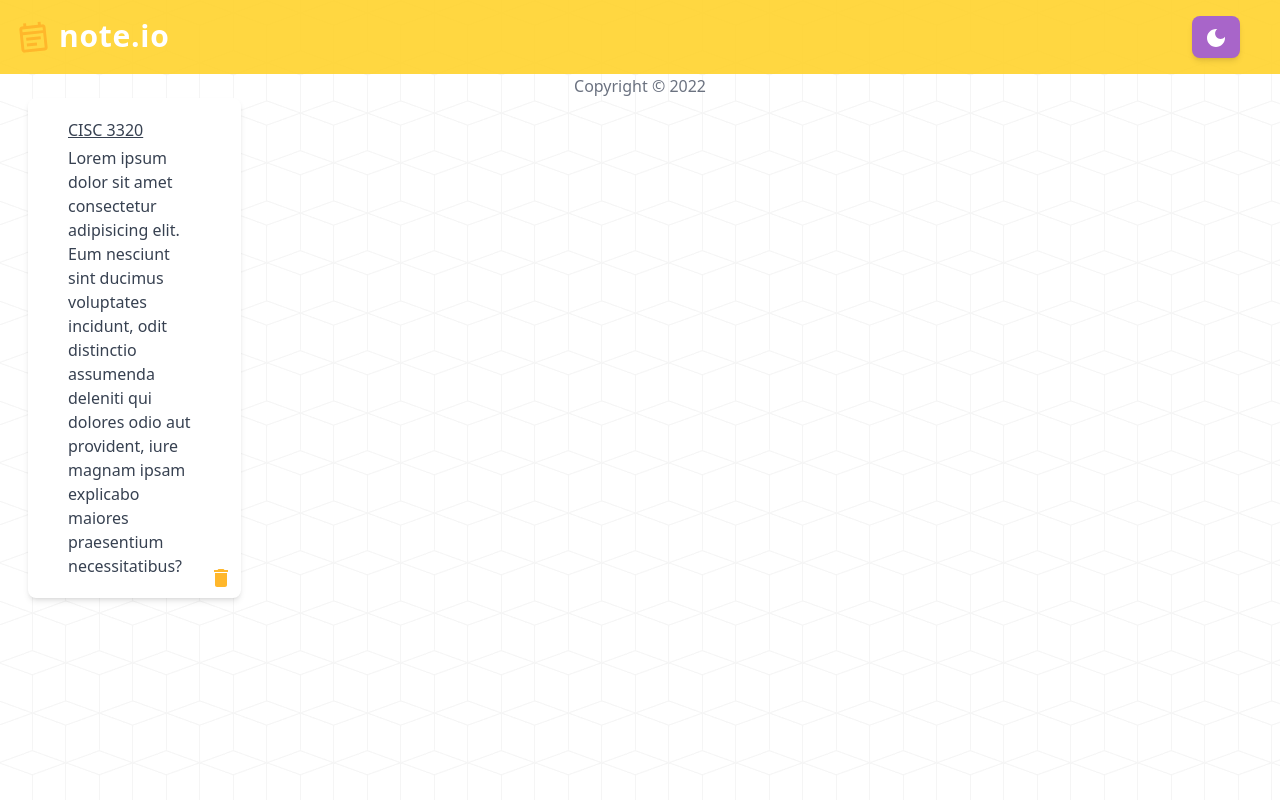
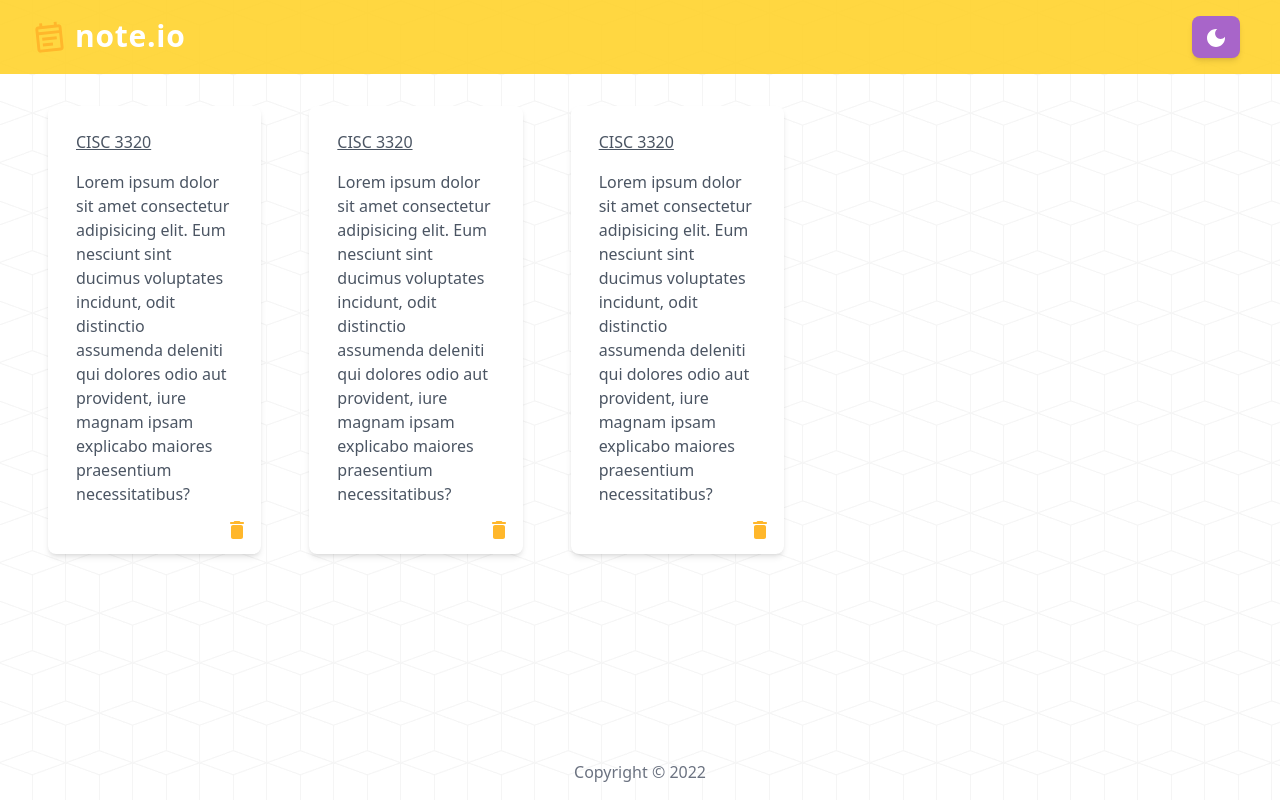
Before and after one commit to Cwong2255/note.io, a React (Create React App) app: page / in a window 1280 px wide. Built offline with nearby package versions, Linux system fonts and the light colour scheme.

Commit message:
Completing Note and CreateArea components, need to add functionality of adding note

```diff
--- a/src/Components/App.jsx
+++ b/src/Components/App.jsx
@@ -6,8 +6,10 @@ function App() {
   return (
     <div>
       <Header />
+      <Note />
+      <Note />
+      <Note />
       <Footer />
-      <Note />
     </div>
   );
 }
--- a/src/Components/CreateArea.jsx
+++ b/src/Components/CreateArea.jsx
@@ -0,0 +1,21 @@
+import AddBoxRoundedIcon from "@mui/icons-material/AddBoxRounded";
+import React from "react";
+function CreateArea() {
+  return (
+    <div className="flex justify-center h-1/3">
+      <textarea
+        name=""
+        id=""
+        cols="30"
+        rows="10"
+        placeholder="Note Title"
+        className="rounded-xl shadow-lg resize-none focus:outline-none relative placeholder:pl-4 pt-5 mt-5"
+      ></textarea>
+      <button>
+        <AddBoxRoundedIcon sx={{ color: "#FFB72B" }} />
+      </button>
+    </div>
+  );
+}
+
+export default CreateArea;
--- a/src/Components/Footer.jsx
+++ b/src/Components/Footer.jsx
@@ -3,8 +3,8 @@ import React from "react";
 function Footer() {
   return (
     <footer>
-      <div className="flex justify-center">
-        <p className="text-gray-500 font-light">
+      <div className="absolute bottom-4 text-center w-full">
+        <p className="text-gray-500 font-light text-center">
           Copyright &copy; {new Date().getFullYear()}
         </p>
       </div>
--- a/src/Components/Header.jsx
+++ b/src/Components/Header.jsx
@@ -5,8 +5,8 @@ function Header() {
   return (
     <header>
       <div className="bg-[#FFD32D] bg-opacity-90 py-4 flex justify-between items-center">
-        <div>
-          <h1 className="text-3xl tracking-wide text-white mx-4 font-semibold">
+        <div className="mx-8">
+          <h1 className="text-3xl tracking-wide text-white font-semibold">
             <EventNoteOutlinedIcon
               fontSize="large"
               sx={{ color: "#FFB72B" }}
@@ -16,10 +16,12 @@ function Header() {
           </h1>
         </div>
 
-        <button className="px-3 py-2 bg-[#A865C9] rounded-lg shadow-md mx-10">
-          <DarkModeIcon sx={{ color: "white" }} />
-          {/* <LightModeOutlinedIcon />         */}
-        </button>
+        <div className="mx-10">
+          <button className="px-3 py-2 bg-[#A865C9] rounded-lg shadow-md">
+            <DarkModeIcon sx={{ color: "white" }} />
+            {/* <LightModeOutlinedIcon />         */}
+          </button>
+        </div>
       </div>
     </header>
   );
--- a/src/Components/Note.jsx
+++ b/src/Components/Note.jsx
@@ -1,20 +1,22 @@
-import DeleteIcon from "@mui/icons-material/Delete";
+import DeleteRoundedIcon from "@mui/icons-material/DeleteRounded";
 import React from "react";
 
 function Note() {
   return (
-    <div className="px-10 py-5 rounded-lg shadow-md w-1/6 relative bg-white mx-7 text-gray-700">
-      <h1 className="underline mb-1">CISC 3320</h1>
+    <div className="px-7 py-6 rounded-lg shadow-md w-1/6 relative bg-white ml-12 text-gray-600 float-left mb-5 mt-8">
+      <h1 className="underline mb-4">CISC 3320</h1>
       <p>
         Lorem ipsum dolor sit amet consectetur adipisicing elit. Eum nesciunt
         sint ducimus voluptates incidunt, odit distinctio assumenda deleniti qui
         dolores odio aut provident, iure magnam ipsam explicabo maiores
         praesentium necessitatibus?
       </p>
-      <DeleteIcon
-        className="bottom-2 right-2 absolute"
-        sx={{ color: "#FFB72B" }}
-      />
+      <button>
+        <DeleteRoundedIcon
+          className="bottom-3 right-3 absolute"
+          sx={{ color: "#FFB72B" }}
+        />
+      </button>
     </div>
   );
 }
```
